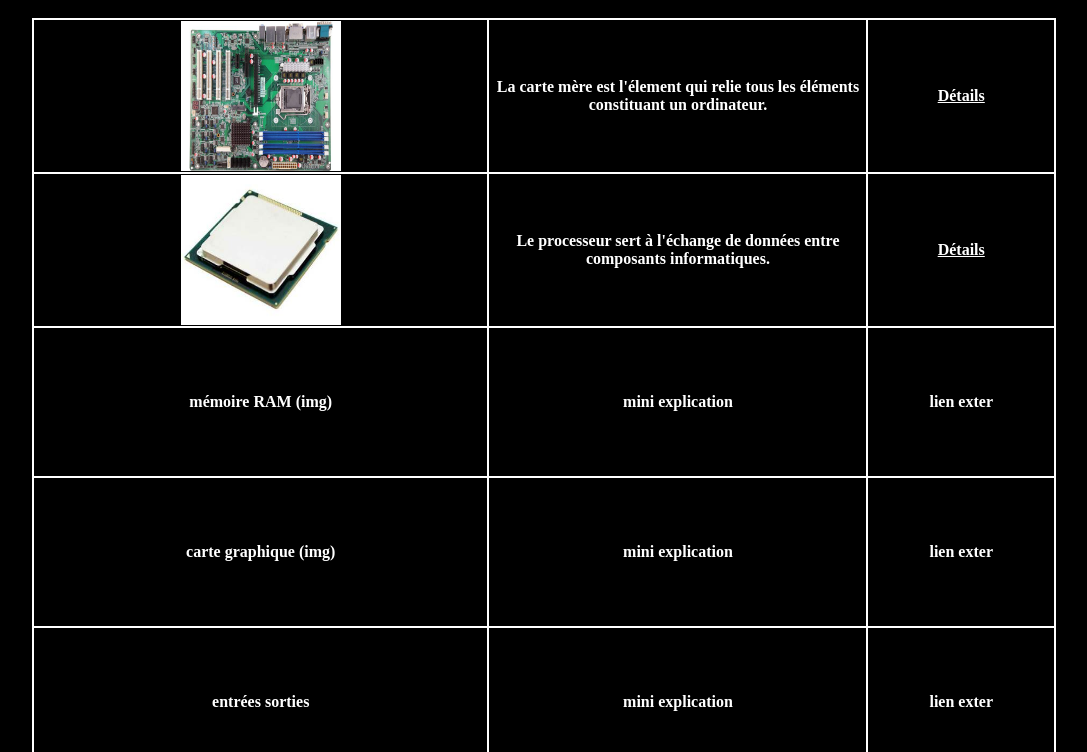
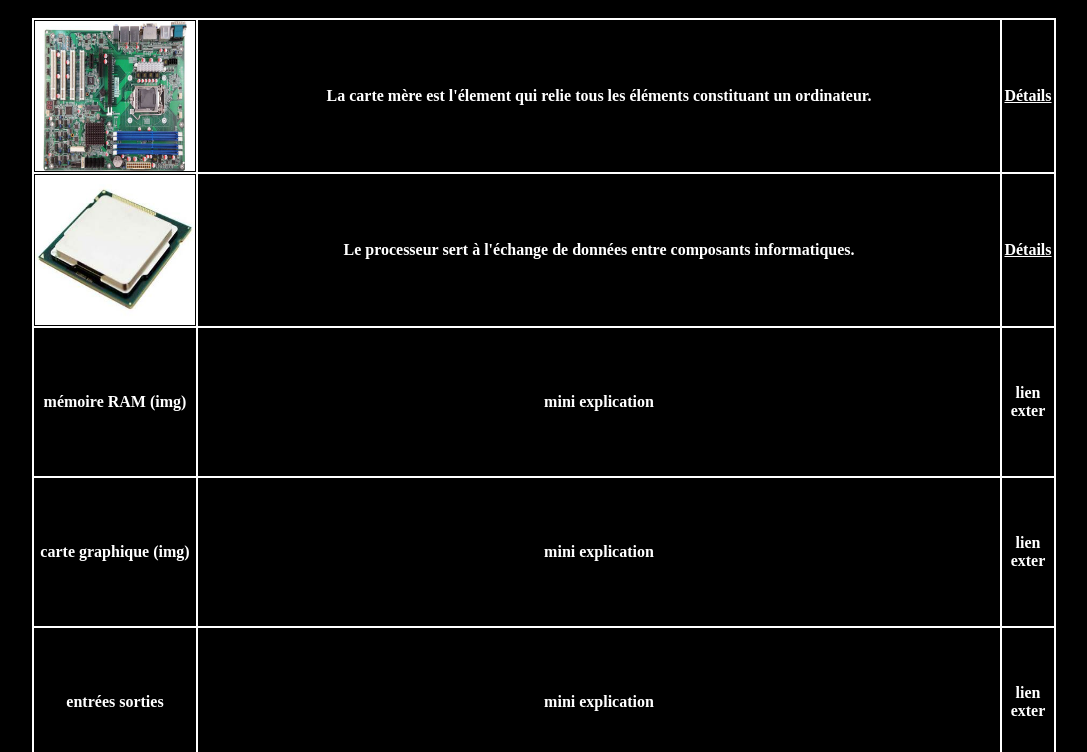
Before and after one commit to croulleaux/croulleaux.github.io, a plain HTML site: page index.html in a window 1280 px wide. Shown: the part 48-800 px from the top of the page, without its empty margins (96-1183 px from the left). Drawn offline with Linux system fonts and the light colour scheme.

Commit message:
Update newcss.css

```diff
--- a/newcss.css
+++ b/newcss.css
@@ -20,7 +20,7 @@ and open the template in the editor.
     border: 2px white solid;
 }
 .milieu{
-    width: 375px;
+    width: 800px;
 }
 .ligne2{
     color: white;
```
